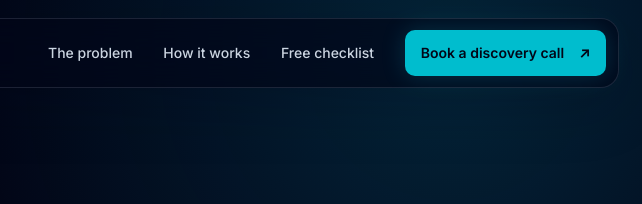
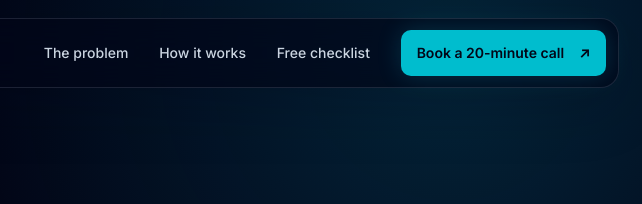
Before and after one commit to Slyvester-cyber/MuniLink-Landing-page, a website with bundled scripts: page checklist.html in a window 1280 px wide. Shown: the top 204 px of the page, 637-1279 px from the left. Built offline with nearby package versions, Linux system fonts and the light colour scheme.

Commit message:
Booking: Cal.com 20-minute discovery call on every Book button; #intake as 'Or send us a note'

```diff
--- a/checklist.html
+++ b/checklist.html
@@ -48,7 +48,7 @@
           <a href="index.html#problem">The problem</a>
           <a href="index.html#approach">How it works</a>
           <a href="checklist.html">Free checklist</a>
-          <a class="nav-cta" href="index.html#intake">Book a discovery call <span aria-hidden="true">↗</span></a>
+          <a class="nav-cta" href="https://cal.com/munilink/munilink-discovery-call" target="_blank" rel="noopener noreferrer" data-booking>Book a 20-minute call <span aria-hidden="true">↗</span><span class="sr-only"> (opens in a new tab)</span></a>
         </nav>
       </div>
     </header>
@@ -58,7 +58,7 @@
           <p class="eyebrow"><span></span> Free checklist</p>
           <h1 id="page-title">SCM Award File Audit Checklist</h1>
           <p class="sub-lede">15 items an Auditor-General (AGSA) audit team commonly looks for in a municipal supply chain management award file. Use it to test one file before the auditors do.</p>
-          <div class="sub-actions"><button class="button button--primary" type="button" data-print>Print or save as PDF</button><a class="text-link text-link--dark" href="index.html#intake" data-booking>Book a 20-minute call →</a></div>
+          <div class="sub-actions"><button class="button button--primary" type="button" data-print>Print or save as PDF</button><a class="text-link text-link--dark" href="https://cal.com/munilink/munilink-discovery-call" target="_blank" rel="noopener noreferrer" data-booking>Book a 20-minute call →<span class="sr-only"> (opens in a new tab)</span></a></div>
         </div>
       </section>
       <section class="checklist-body section-light">
@@ -86,7 +86,8 @@
           <div class="sub-cta">
             <h2>Want a second pair of eyes?</h2>
             <p>A readiness check walks a sample of your award files against items like these and gives you an evidence map, findings and a prioritised fix list.</p>
-            <a class="button button--primary" href="index.html#intake">Book a 20-minute discovery call <span aria-hidden="true">↗</span></a>
+            <a class="button button--primary" href="https://cal.com/munilink/munilink-discovery-call" target="_blank" rel="noopener noreferrer" data-booking>Book a 20-minute call <span aria-hidden="true">↗</span><span class="sr-only"> (opens in a new tab)</span></a>
+            <a class="text-link" href="index.html#intake">Or send us a note</a>
           </div>
         </div>
       </section>
@@ -102,7 +103,7 @@
           <span class="brand-name">MuniLink</span>
         </a>
         <p>Audit-evidence readiness for South African municipalities.<br />Based in Gqeberha · <a href="mailto:munilink.agency@gmail.com">munilink.agency@gmail.com</a></p>
-        <nav aria-label="Footer navigation"><a href="index.html#problem">The problem</a><a href="index.html#approach">How it works</a><a href="checklist.html">SCM checklist</a><a href="index.html#intake">Book a call</a><a href="privacy.html">Privacy (POPIA)</a><a href="https://www.linkedin.com/in/slyvester-mngadi-munilink" target="_blank" rel="noopener noreferrer">LinkedIn<span class="sr-only"> (opens in a new tab)</span></a></nav>
+        <nav aria-label="Footer navigation"><a href="index.html#problem">The problem</a><a href="index.html#approach">How it works</a><a href="checklist.html">SCM checklist</a><a href="https://cal.com/munilink/munilink-discovery-call" target="_blank" rel="noopener noreferrer" data-booking>Book a 20-minute call<span class="sr-only"> (opens in a new tab)</span></a><a href="index.html#intake">Send us a note</a><a href="privacy.html">Privacy (POPIA)</a><a href="https://www.linkedin.com/in/slyvester-mngadi-munilink" target="_blank" rel="noopener noreferrer">LinkedIn<span class="sr-only"> (opens in a new tab)</span></a></nav>
       </div>
       <div class="page-shell footer-bottom"><span>© <span data-year>2026</span> MuniLink</span><span>Gqeberha, South Africa</span><span>No audit outcomes promised</span></div>
     </footer>
```
